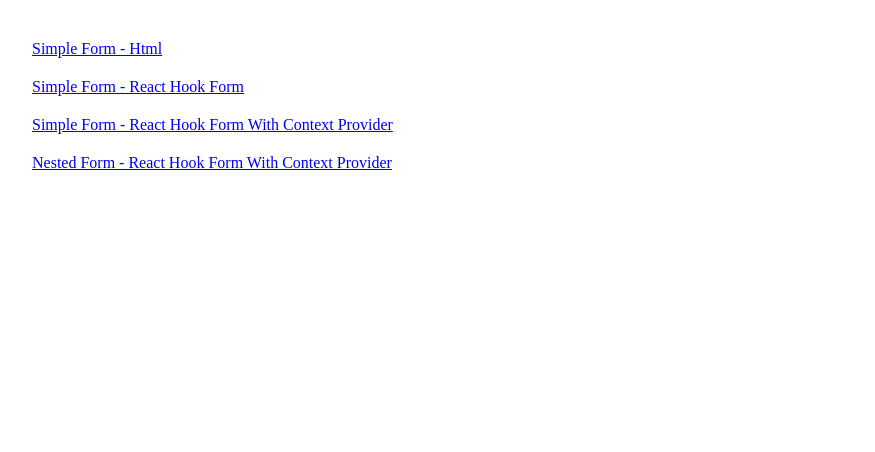
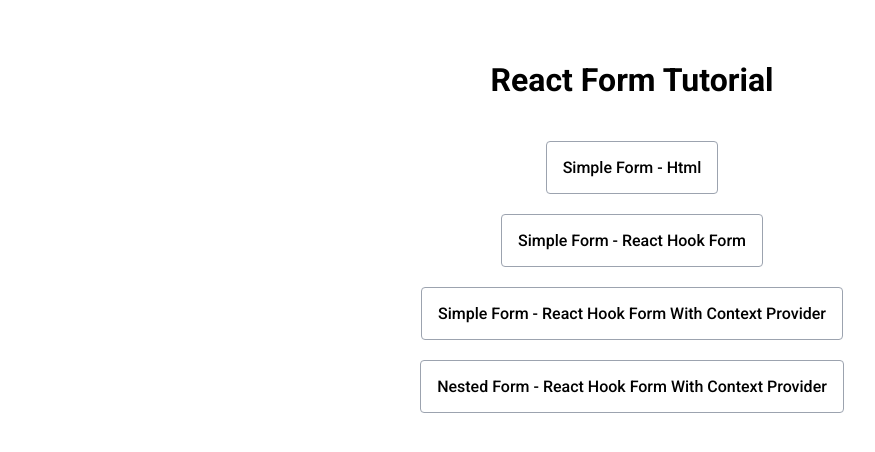
Before and after one commit to miladehghani/react-form-tutorial, a Next.js app: page / in a window 1280 px wide. Shown: the top 452 px of the page, without its empty margins (8-883 px from the left). Built offline with nearby package versions, Linux system fonts and the light colour scheme.

Commit message:
update styling

```diff
--- a/src/pages/_document.tsx
+++ b/src/pages/_document.tsx
@@ -1,13 +1,18 @@
-import { Html, Head, Main, NextScript } from 'next/document'
+import { Html, Head, Main, NextScript } from "next/document";
 
 export default function Document() {
   return (
     <Html lang="en">
-      <Head />
+      <Head>
+        <link
+          rel="stylesheet"
+          href="https://fonts.googleapis.com/css?family=Roboto:300,400,500,700&display=swap"
+        />
+      </Head>
       <body>
         <Main />
         <NextScript />
       </body>
     </Html>
-  )
+  );
 }
--- a/src/pages/index.tsx
+++ b/src/pages/index.tsx
@@ -7,7 +7,8 @@ import Link from "next/link";
 
 export default function Home() {
   return (
-    <main className="flex flex-col gap-5 p-8">
+    <main className="flex flex-col gap-5 p-8 items-center">
+      <h1>React Form Tutorial</h1>
       <Link href="simple/pure-html-form">Simple Form - Html</Link>
       <Link href="simple/react-hook-form">Simple Form - React Hook Form</Link>
       <Link href="simple/react-hook-form-with-context">
--- a/src/styles/globals.css
+++ b/src/styles/globals.css
@@ -1,4 +1,8 @@
 @tailwind utilities;
+
+* {
+  font-family: "Roboto", serif;
+}
 
 form {
   @apply flex flex-col gap-8 max-w-lg mx-auto items-center p-8;
@@ -9,7 +13,7 @@ form > div {
 }
 
 input {
-  @apply px-2 py-1 mt-2 mb-1;
+  @apply px-2 py-1 mt-2 mb-1 h-8 min-w-64 rounded-lg border border-solid border-gray-300 shadow-lg;
 }
 
 label {
@@ -17,9 +21,9 @@ label {
 }
 
 button {
-  @apply h-10 px-8 text-lg font-bold bg-gray-100 outline-none rounded-md cursor-pointer border border-gray-800;
+  @apply h-10 px-8 text-lg font-bold bg-gray-600 shadow outline-none rounded-md cursor-pointer border border-solid border-gray-400 text-white hover:bg-gray-400;
 }
 
-button:hover {
-  @apply bg-gray-200;
+a {
+  @apply no-underline hover:bg-gray-400 hover:text-white border-solid border border-gray-400 text-black w-fit p-4 rounded font-medium;
 }
```
